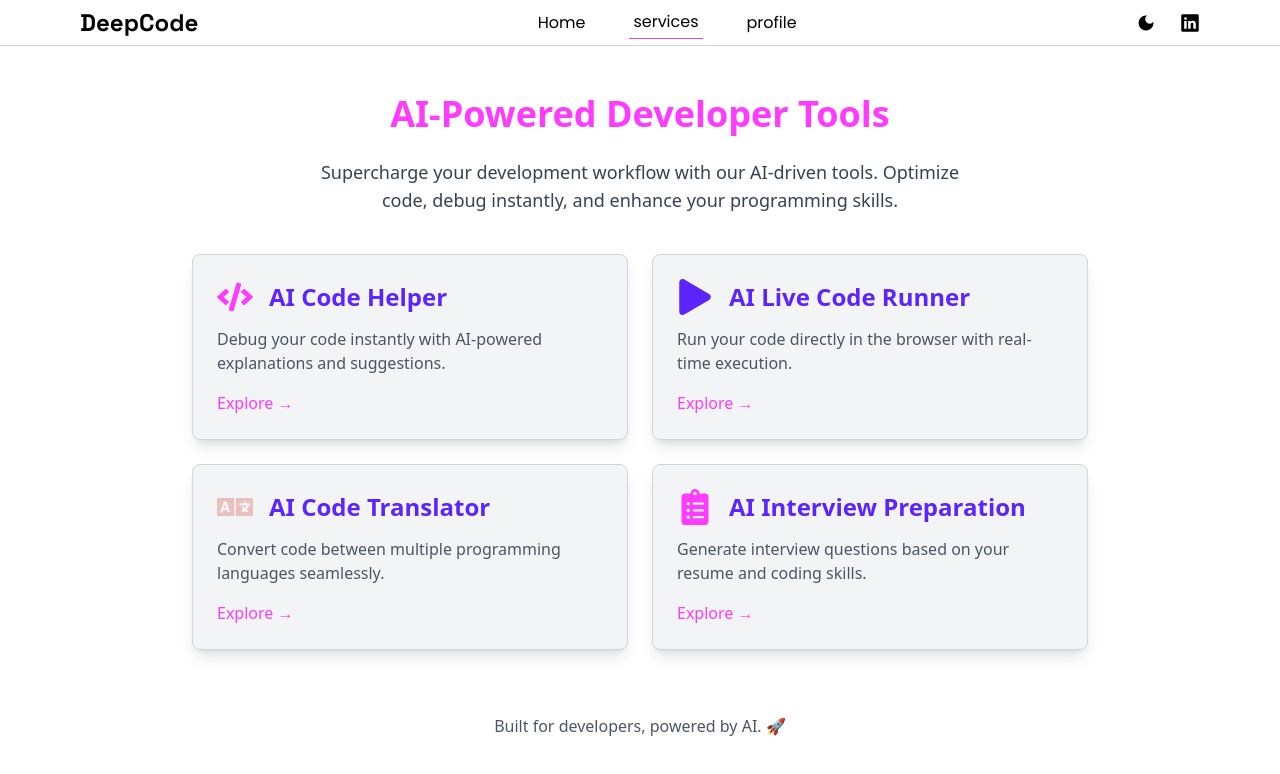
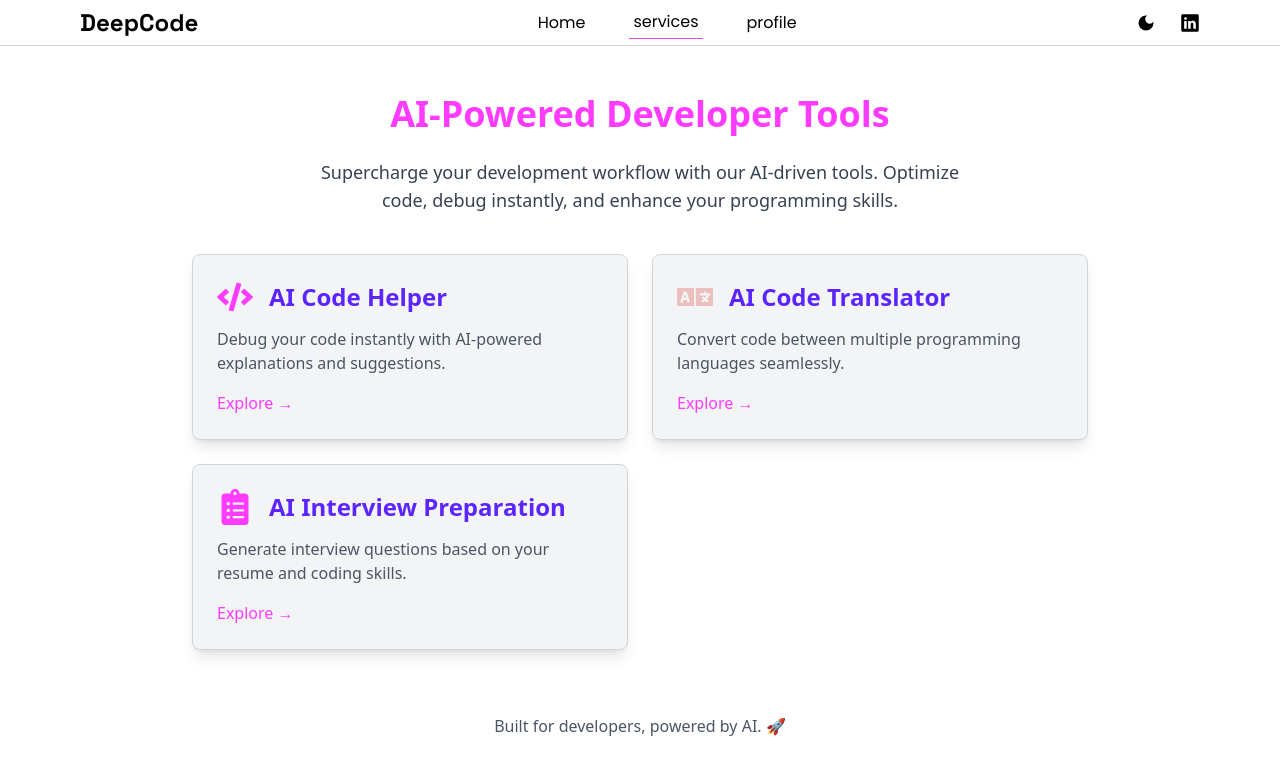
Before and after one commit to developer-tayab/DeepCode_Mern_Ai, a React (Vite) app in the folder frontend/: page /services in a window 1280 px wide. Shown: the top 774 px of the page. Built offline with nearby package versions, Linux system fonts and the light colour scheme; a web font is replaced by a local one.

Commit message:
remove one service is ai live code runner is not needed in this app

```diff
--- a/frontend/src/pages/ServicesPage.jsx
+++ b/frontend/src/pages/ServicesPage.jsx
@@ -10,13 +10,6 @@ const services = [
       "Debug your code instantly with AI-powered explanations and suggestions.",
     link: "/ai-code-helper",
     icon: <FaCode className="text-[#FF3BFF] text-4xl" />,
-  },
-  {
-    title: "AI Live Code Runner",
-    description:
-      "Run your code directly in the browser with real-time execution.",
-    link: "/ai-code-runner",
-    icon: <FaPlay className="text-[#5C24FF] text-4xl" />,
   },
   {
     title: "AI Code Translator",
```
